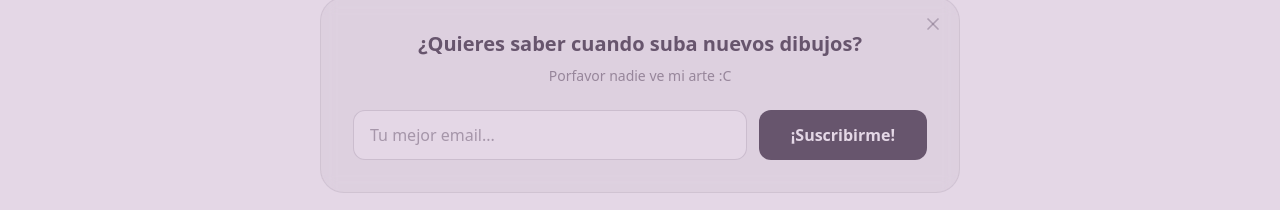
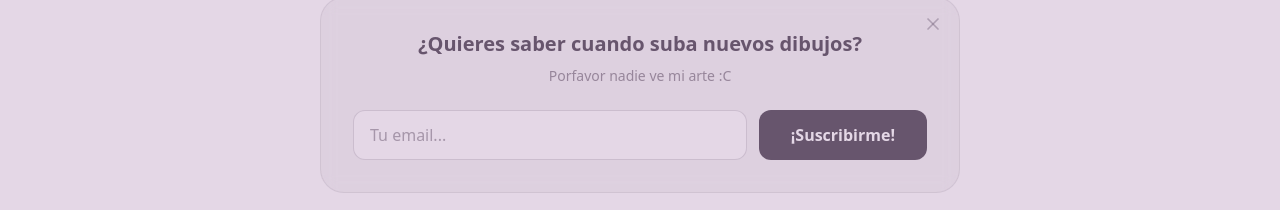
Before and after one commit to BarrioCultural/BarrioCultural.github.io, a Next.js app: page /dibujos in a window 1280 px wide. Shown: the part 223-433 px from the top of the page. Built offline with nearby package versions, Linux system fonts and the light colour scheme; no server answers; the database is empty.

Commit message:
<szdxcg h

```diff
--- a/src/components/newsletter.js
+++ b/src/components/newsletter.js
@@ -64,7 +64,7 @@ export default function Newsletter() {
             <form onSubmit={handleSubscribe} className="flex flex-col md:flex-row gap-3">
               <input
                 type="email"
-                placeholder="Tu mejor email..."
+                placeholder="Tu email..."
                 value={email}
                 onChange={(e) => setEmail(e.target.value)}
                 required
```
